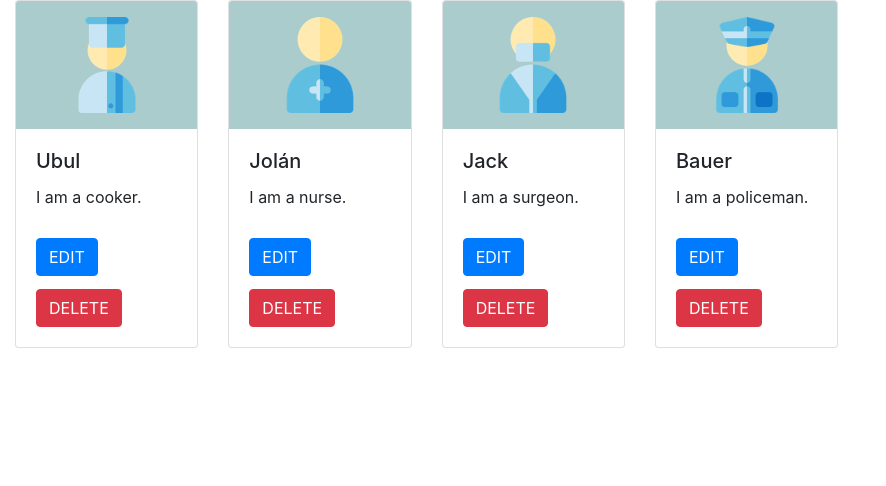
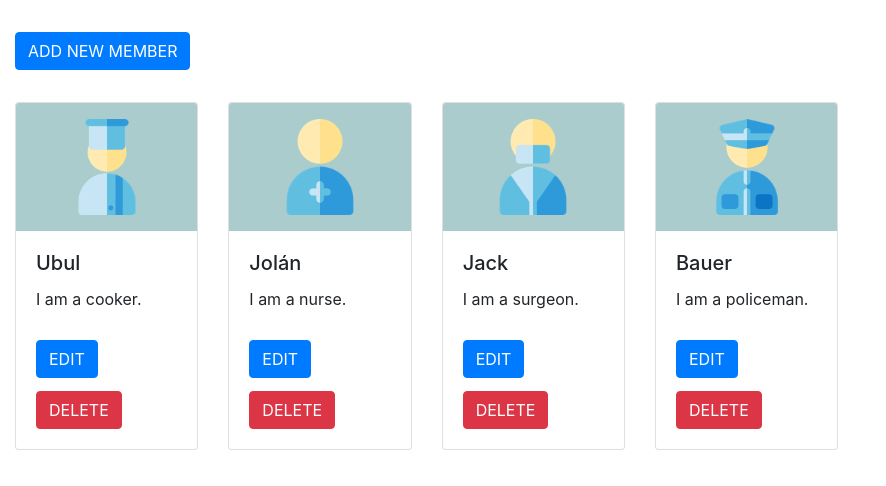
Before and after one commit to sd4v/webprog-next-app, a Next.js app: page / in a window 1280 px wide. Shown: the top 486 px of the page, without its empty margins (0-886 px from the left). Built offline with nearby package versions, Linux system fonts and the light colour scheme.

Commit message:
Add addMember method to index page + Add button under Container but before members' Row

```diff
--- a/pages/index.js
+++ b/pages/index.js
@@ -1,5 +1,5 @@
 import React, { useState } from "react";
-import { Row, Col, Container } from "react-bootstrap";
+import { Row, Col, Container, Button } from "react-bootstrap";
 import Member, { occupation } from "../components/Member";
 import styles from "./index.module.css";
 
@@ -28,6 +28,13 @@ const initData = [
 ];
 
 
+const getDefaultMember = id => ({
+  id,
+  name: "New member",
+  occupation: occupation.worker,
+});
+
+
 export const MemberContext = React.createContext({});
 
 
@@ -52,8 +59,23 @@ export default function Home() {
   };
 
 
+  const addMember = () => {
+    setMembers(prevMembers => {
+      const defaultMember = getDefaultMember(prevMembers.length + 1);
+      return [...prevMembers, defaultMember];
+    });
+  };
+
+
   return (
     <Container fluid>
+      <Row className={styles.addRow}>
+        <Col xs={12}>
+          <Button onClick={addMember} className={styles.addButton}>
+            Add new member
+          </Button>
+        </Col>
+      </Row>
       <Row>
         {members.map(member=> (
           <Col sm={6} md={4} lg={3} xl={2} key={member.id}
--- a/pages/index.module.css
+++ b/pages/index.module.css
@@ -1,3 +1,11 @@
+.addRow {
+  padding: 2rem 0;
+}
+
+.addButton {
+  text-transform: uppercase;
+}
+
 .memberCol {
   padding-bottom: 2rem;
 }
```
